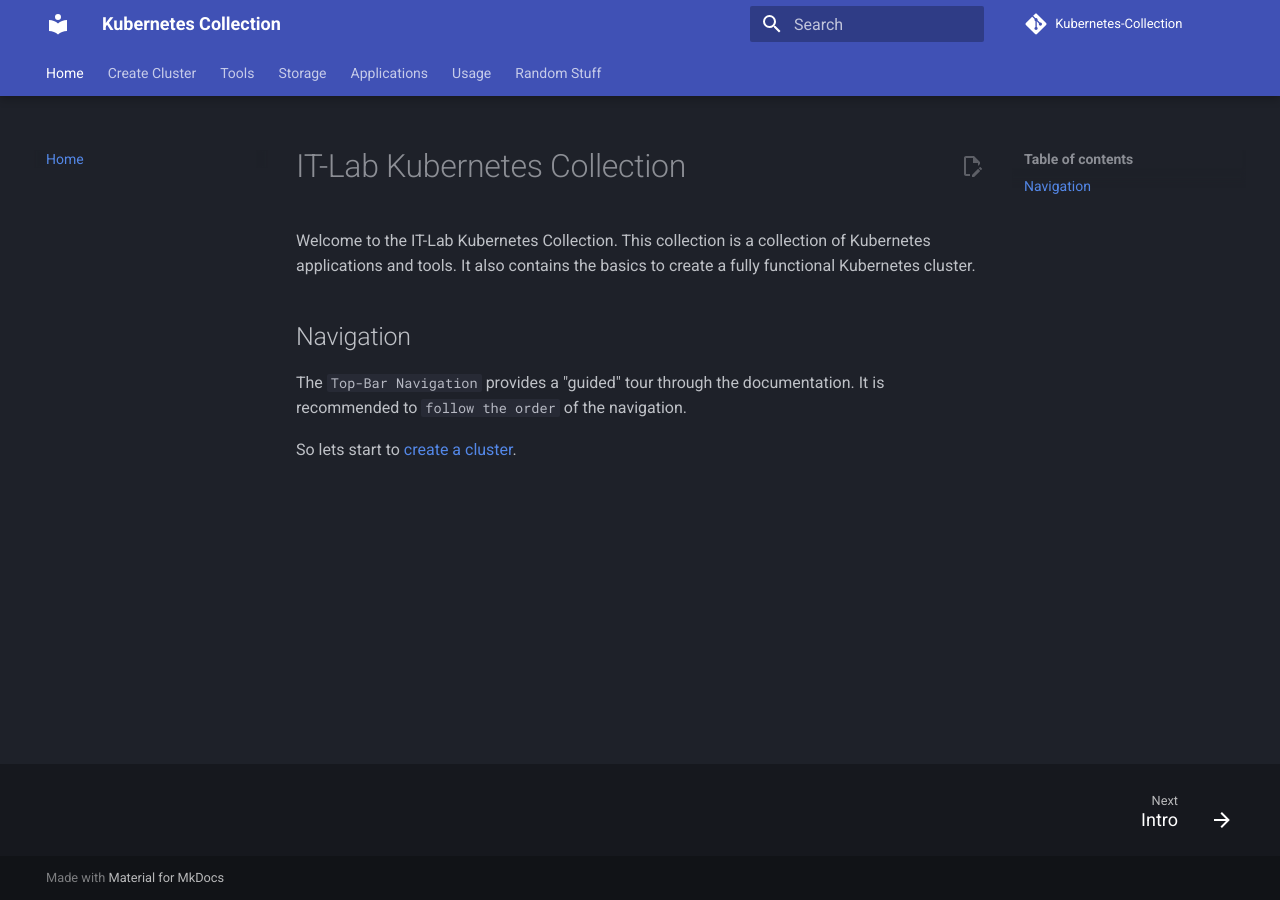
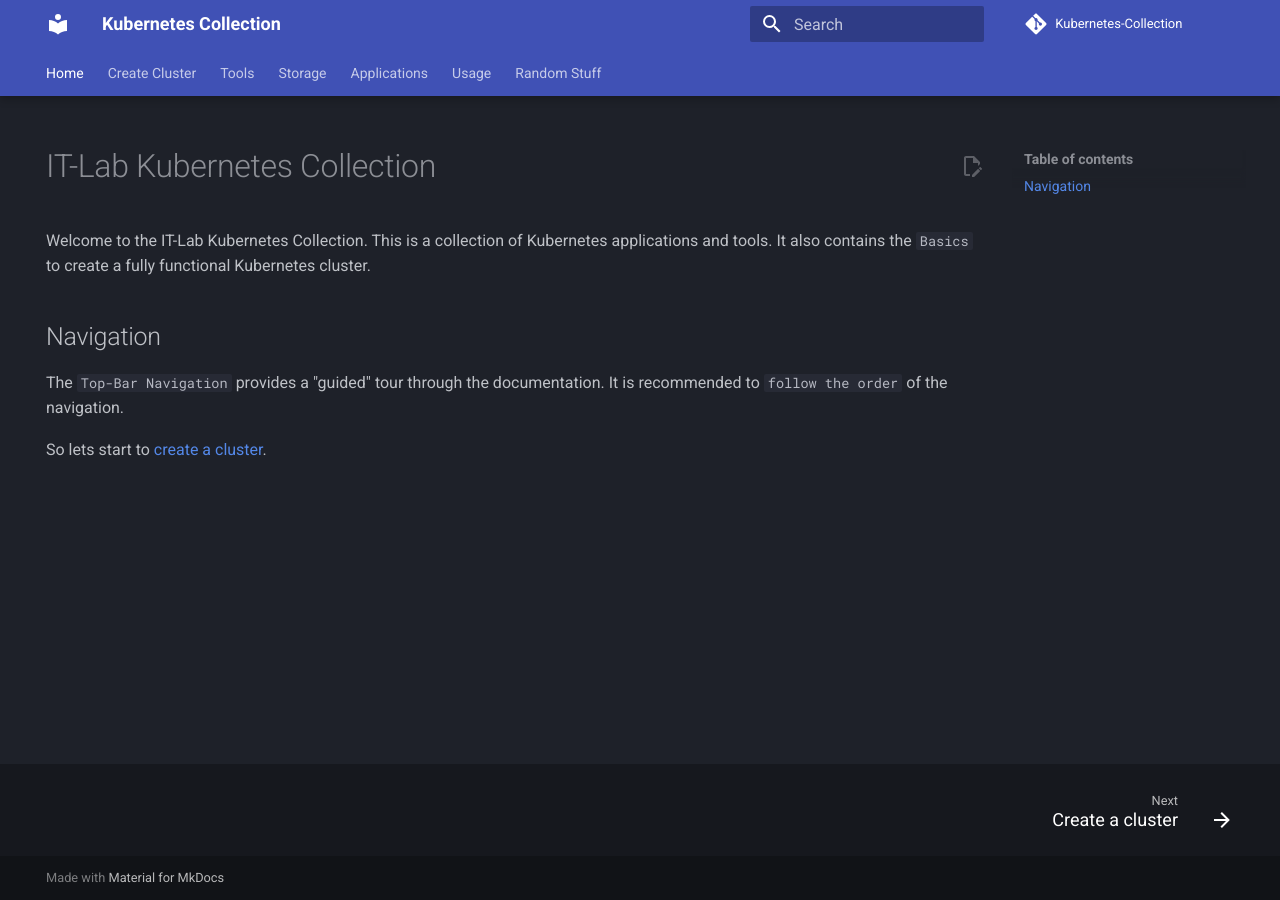
Before and after one commit to ITLab-CC/Kubernetes-Collection, an MkDocs documentation site: the page built from Docs/docs/index.md, in a window 1280 px wide. Built offline with MkDocs 1.6.1 and Material for MkDocs 9.7.7, drawn with Linux system fonts in a browser that asks for light colours; comment, search, counter and statistics services are not loaded.

Commit message:
docs action

```diff
--- a/Docs/docs/index.md
+++ b/Docs/docs/index.md
@@ -1,7 +1,12 @@
+---
+hide:
+  - navigation
+---
+
 # IT-Lab Kubernetes Collection
 
-Welcome to the IT-Lab Kubernetes Collection. This collection is a collection of Kubernetes applications and tools.
-It also contains the basics to create a fully functional Kubernetes cluster.
+Welcome to the IT-Lab Kubernetes Collection. This is a collection of Kubernetes applications and tools.
+It also contains the `Basics` to create a fully functional Kubernetes cluster.
 
 ## Navigation
 
--- a/Docs/mkdocs.yml
+++ b/Docs/mkdocs.yml
@@ -12,6 +12,8 @@
     - navigation.tabs.sticky
     - content.action.edit
     - navigation.footer
+    - navigation.expand
+    - navigation.indexes
   palette:
     scheme: slate
 markdown_extensions:
@@ -34,30 +36,32 @@
 nav:
   - Home: index.md
   - Create Cluster:
-      - Intro: create-cluster/index.md
+      - create-cluster/index.md
       - Local Cluster via Kind: create-cluster/kind.md
       - K3s Cluster: create-cluster/k3s.md
       - K8s Cluster: create-cluster/k8s.md
       - Traefik:
+          - create-cluster/traefik/index.md
           - Basic Config: create-cluster/traefik/index.md
           - TLS: create-cluster/traefik/tls.md
   - Tools:
+      - tools/index.md
       - Helm & Arkade: tools/helm+arkade.md
       - Dashboard: tools/dashboard.md
       - Continuous Deployment:
-          - Intro: tools/continuous-deployment/index.md
+          - tools/continuous-deployment/index.md
           - ArgoCD: tools/continuous-deployment/argocd.md
           - Terraform: tools/continuous-deployment/terraform.md
       - Linkerd: tools/linkerd.md
       - Rancher: tools/rancher.md
   - Storage:
-      - Intro: storage/index.md
+      - storage/index.md
       - Longhorn: storage/longhorn.md
       - NFS: storage/nfs.md
   - Applications:
-      - Intro: applications/index.md
+      - applications/index.md
       - Monitoring:
-          - Intro: applications/monitoring/index.md
+          - applications/monitoring/index.md
           - Prometheus-Operator: applications/monitoring/prometheus-operator.md
           - Service-Monitor: applications/monitoring/service-monitor.md
           - Promtheus: applications/monitoring/prometheus.md
```
Also changed, not shown: Docs/docs/create-cluster/index.md (+3 -3 lines), Docs/docs/tools/index.md (added, +5 -0 lines), 1 other file.
